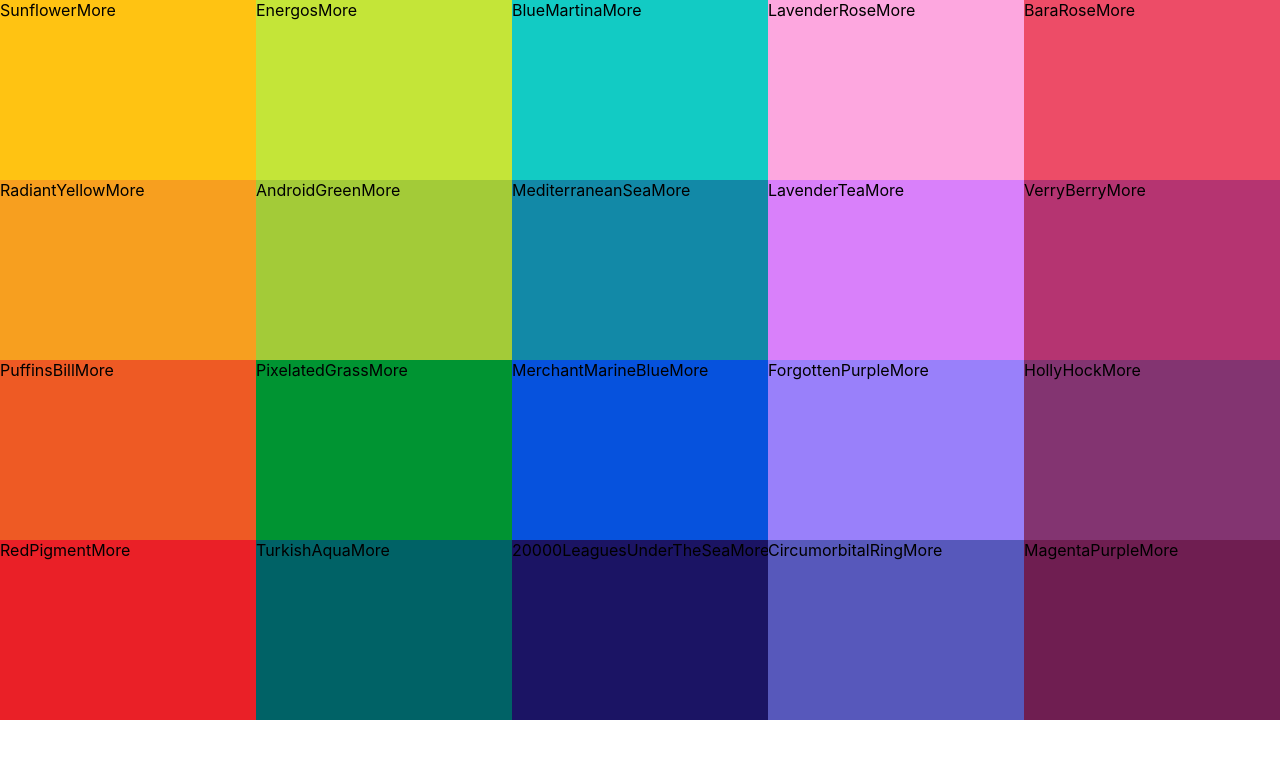
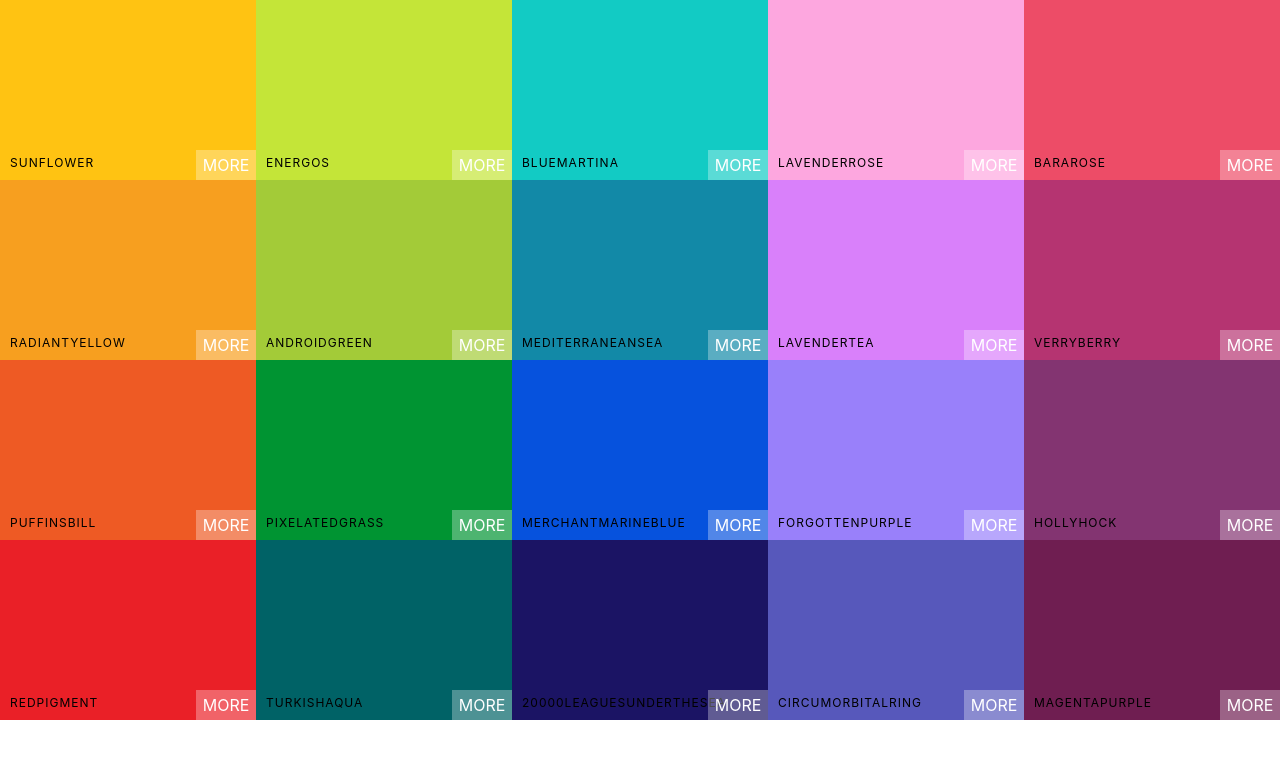
Before and after one commit to hassan-jsx/color-project, a React (Create React App) app: page / in a window 1280 px wide. Shown: the top 758 px of the page. Built offline with nearby package versions, Linux system fonts and the light colour scheme.

Commit message:
style color box

```diff
--- a/src/ColorBox.css
+++ b/src/ColorBox.css
@@ -5,4 +5,52 @@
     display: inline-block;
     position: relative;
     cursor: pointer;
+    margin-bottom: -4px;
 }
+.copy-button {
+    width: 100px;
+    height: 30px;
+    position: absolute;
+    display: inline-block;
+    top: 50%;
+    left: 50%;
+    margin-left: -50px;
+    margin-top: -15px;
+    text-align: center;
+    outline: none;
+    background-color: rgba(255, 255, 255, 0.3);
+    font-size: 1rem;
+    line-height: 30px;
+    color: white;
+    text-transform: uppercase;
+    border: none;
+    opacity: 0;
+}
+.ColorBox :hover .copy-button {
+    opacity: 1;
+    transition: 0.5s;
+}
+.box-content {
+    position: absolute;
+    padding: 10px;
+    width: 100%;
+    left: 0px;
+    bottom: 0px;
+    color: black;
+    letter-spacing: 1px;
+    text-transform: uppercase;
+    font-size: 12px;
+}
+.see-more {
+    background-color: rgba(255, 255, 255, 0.3);
+    position: absolute;
+    border: none;
+    right: 0;
+    bottom: 0;
+    color: white;
+    width: 60px;
+    height: 30px;
+    text-align: center;
+    line-height: 30px;
+    text-transform: uppercase;
+}
--- a/src/ColorBox.js
+++ b/src/ColorBox.js
@@ -2,13 +2,16 @@ import React, { Component } from 'react';
 import './ColorBox.css';
 export class ColorBox extends Component {
     render() {
+        const { name, background } = this.props;
         return (
-            <div
-                style={{ background: this.props.background }}
-                className="ColorBox"
-            >
-                <span>{this.props.name}</span>
-                <span>More</span>
+            <div style={{ background }} className="ColorBox">
+                <div className="copy-container">
+                    <div className="box-content">
+                        <span>{name}</span>
+                    </div>
+                    <button className="copy-button">Copy</button>
+                </div>
+                <span className="see-more">More</span>
             </div>
         );
     }
```
